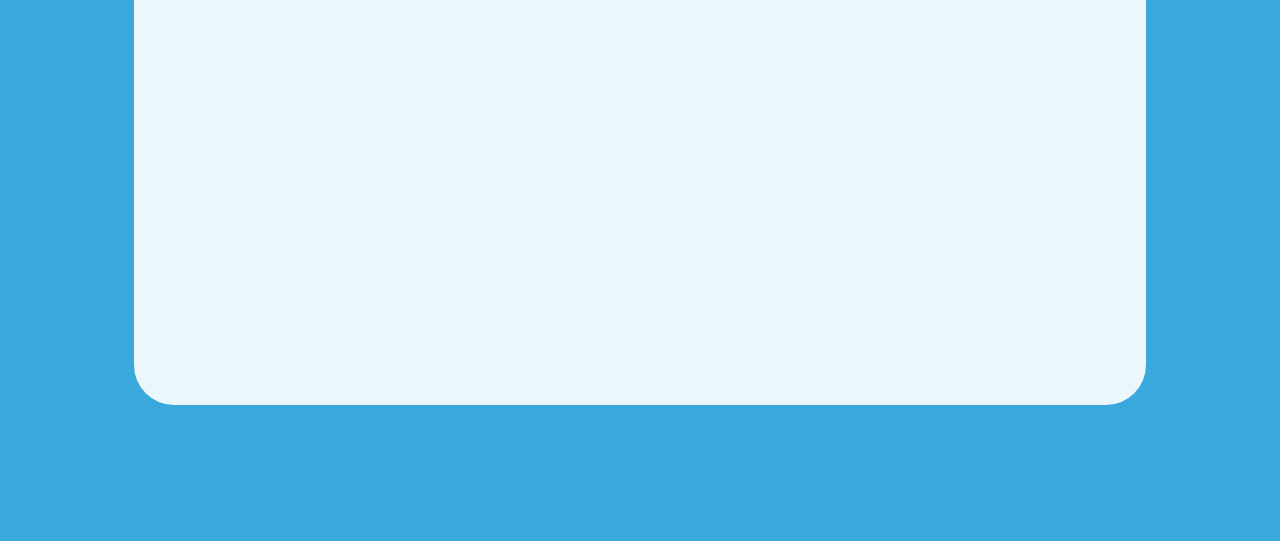
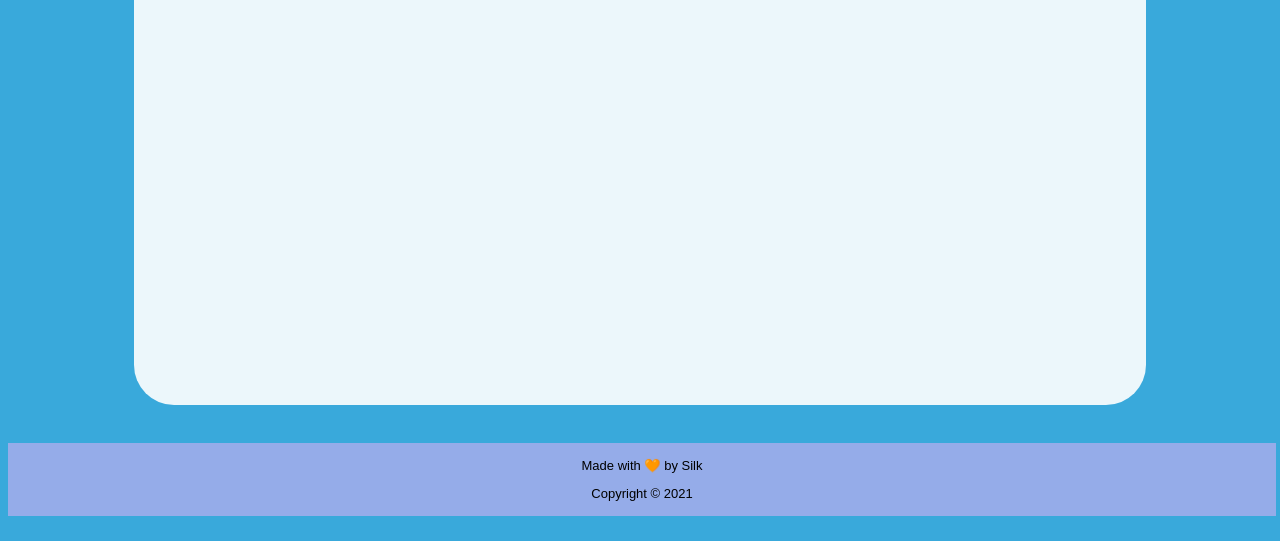
Before and after one commit to silky09/HTML_form, a plain HTML site: page submission.html in a window 1280 px wide. Shown: the part 583-1124 px from the top of the page. Before the commit the page ends 1026 px from the top, so only its background shows below. Drawn offline with Linux system fonts and the light colour scheme.

Commit message:
Completed Simple HTML form

```diff
--- a/style.css
+++ b/style.css
@@ -59,3 +59,14 @@ h1 {
   width: 150px;
   margin-bottom: 15px;
 }
+
+footer {
+  text-align: center;
+  width: 100%;
+  min-height: 40px;
+  font-family: sans-serif;
+  font-size: small;
+  margin-bottom: 25px;
+  background-color: rgb(149, 172, 233);
+  padding: 2px;
+}
--- a/submission.html
+++ b/submission.html
@@ -15,4 +15,11 @@
 
     </section>
   </body>
+ <footer>
+   <section>
+      <p>Made with 🧡 by Silk</p>
+      <p>Copyright © 2021</p>
+   </section>
+ </footer>
+
 </html>
```
